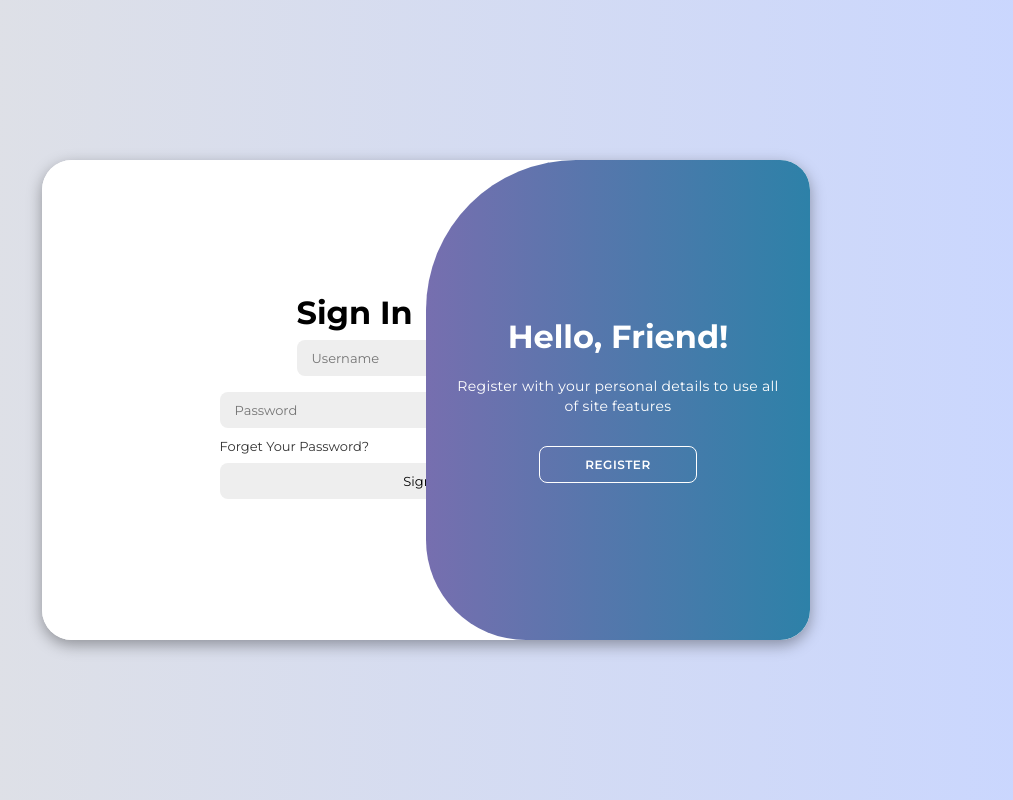
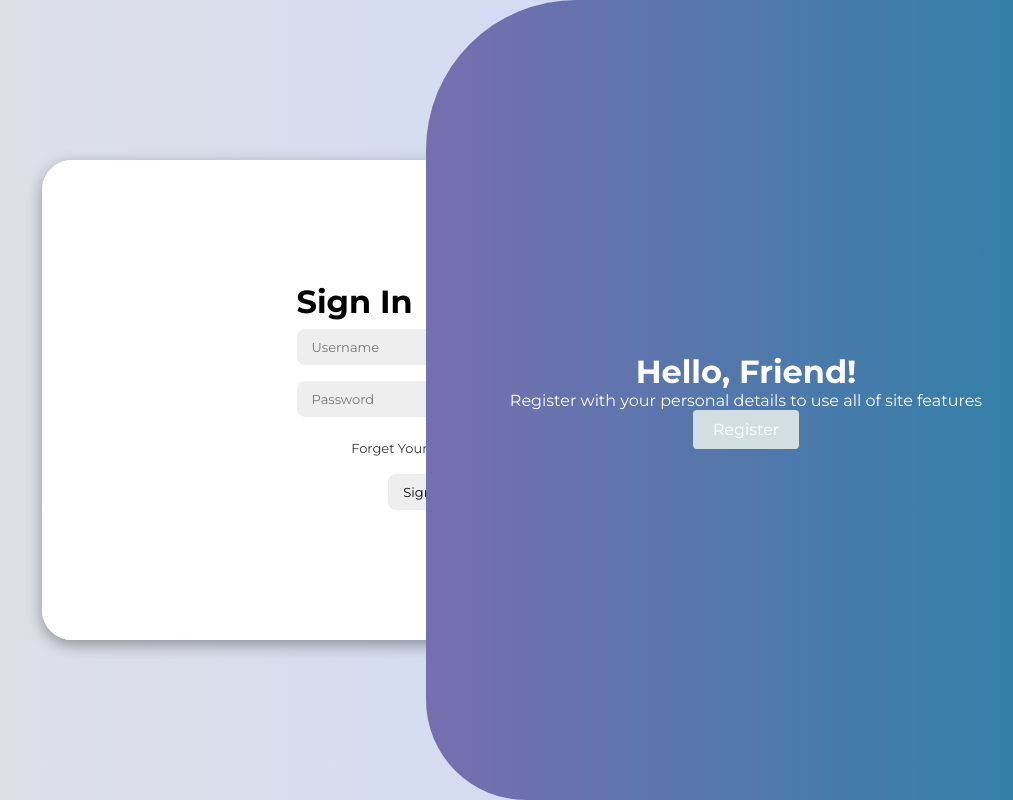
Before and after one commit to YueYingLee/CMPE-148, a Flask app: page /login in a window 1280 px wide. Shown: the whole page, without its empty margins (214-1227 px from the left). Run offline with Flask 3, Linux system fonts and the light colour scheme.

Commit message:
updated version for login template. Still need minor fix on formating and centering

```diff
--- a/app/templates/login2.html
+++ b/app/templates/login2.html
@@ -25,7 +25,6 @@
     {% endif %}
     {% endwith %}
     <div class="container" id="container">
-            <form>
              <form action="" method="POST" novalidate class="login-form">
                 {{ form.hidden_tag() }}
                 <div class="form-group">
@@ -40,9 +39,11 @@
                 {% for error in form.password.errors %}
                 <span class="text-danger">[{{ error }}]</span>
                 {% endfor %}
+                </div>
                 <a href="#">Forget Your Password?</a>
                 <div class="form-group">
-          {{ form.submit(class="btn btn-primary rounded-pill") }}
+                    {{ form.submit(class="btn btn-primary rounded-pill") }}
+                    </div>
 
             </form>
         </div>
@@ -56,7 +57,9 @@
                 <div class="toggle-panel toggle-right">
                     <h1>Hello, Friend!</h1>
                     <p>Register with your personal details to use all of site features</p>
-                    <button class="hidden" id="register">Register</button>
+                   <a href="/register" class="btn-like" id="register" role="button">Register</a>
+
+      </div>
                 </div>
             </div>
         </div>
```
